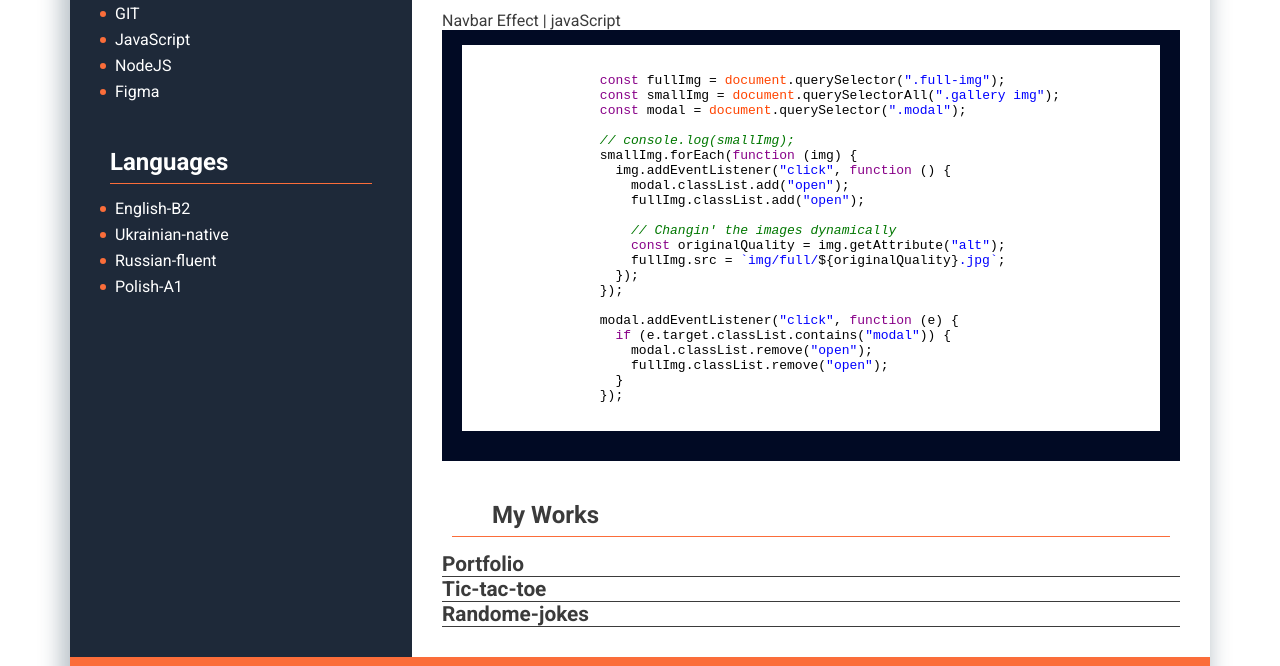
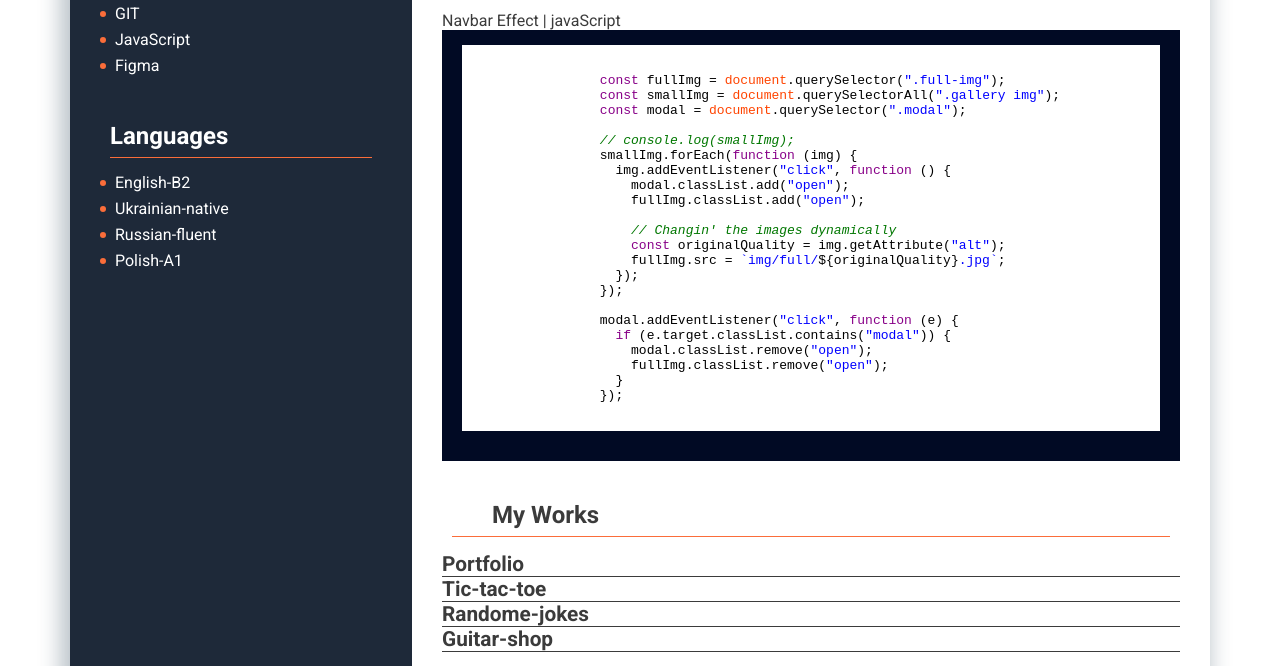
Before and after one commit to AnnaDzig/cv, a plain HTML site: page index.html in a window 1280 px wide. Shown: the part 779-1445 px from the top of the page. Drawn offline with nearby package versions, Linux system fonts and the light colour scheme.

Commit message:
feat:add link with work

```diff
--- a/index.html
+++ b/index.html
@@ -70,7 +70,6 @@
             <li class="skills-item">HTML5</li>
             <li class="skills-item">GIT</li>
             <li class="skills-item">JavaScript</li>
-            <li class="skills-item">NodeJS</li>
             <li class="skills-item">Figma</li>
           </ul>
         </section>
@@ -154,6 +153,7 @@
           <a class="works-link" href="https://rolling-scopes-school.github.io/annadzig-JSFEPRESCHOOL/portfolio/">Portfolio</a>
           <a class="works-link" href="https://rolling-scopes-school.github.io/annadzig-JSFEPRESCHOOL/">Tic-tac-toe</a>
           <a class="works-link" href="https://annadzig.github.io/Jokes/">Randome-jokes</a>
+          <a class="works-link" href="https://annadzig.github.io/Guitar-shop/">Guitar-shop</a>
         </section>
       </div>
     </main>
```
